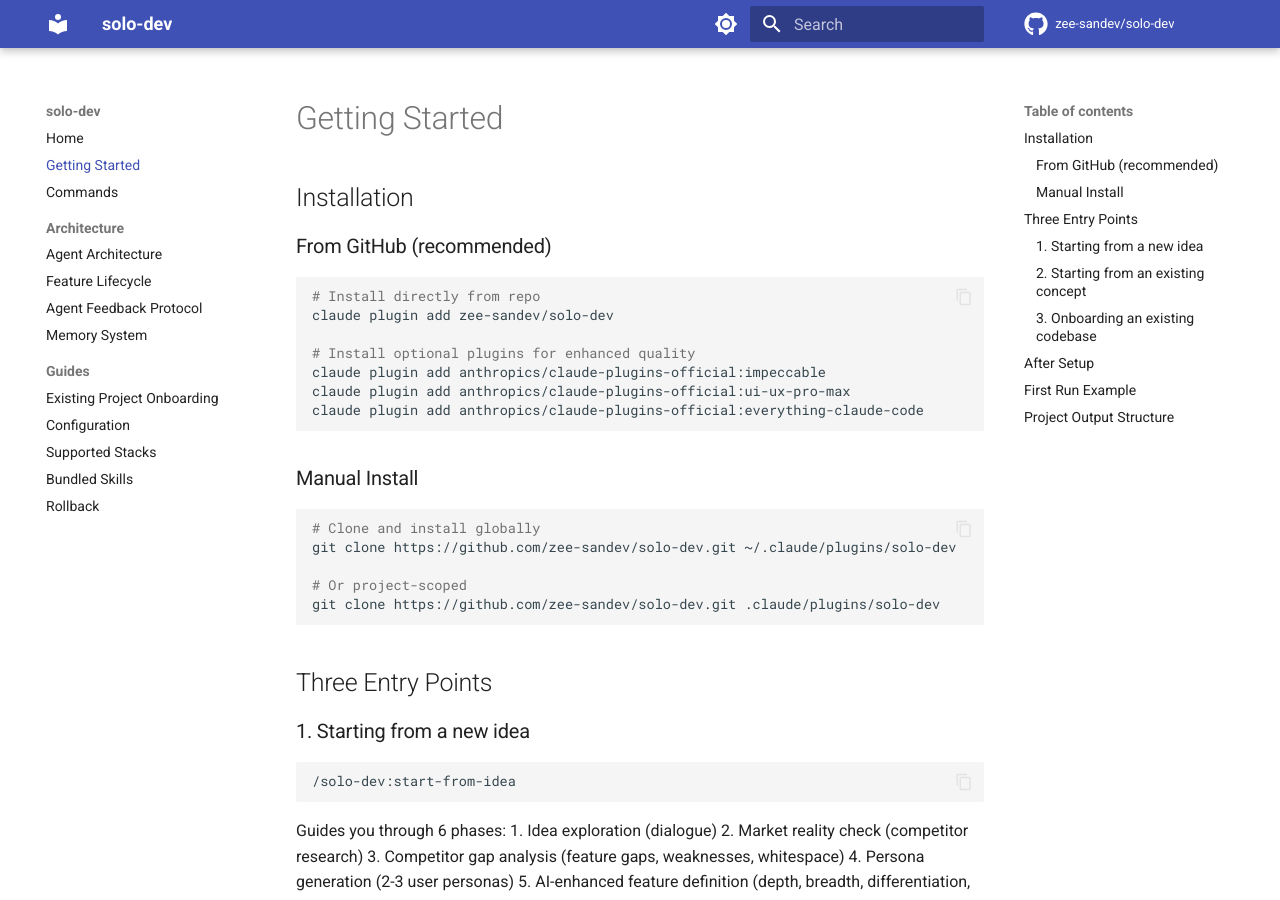
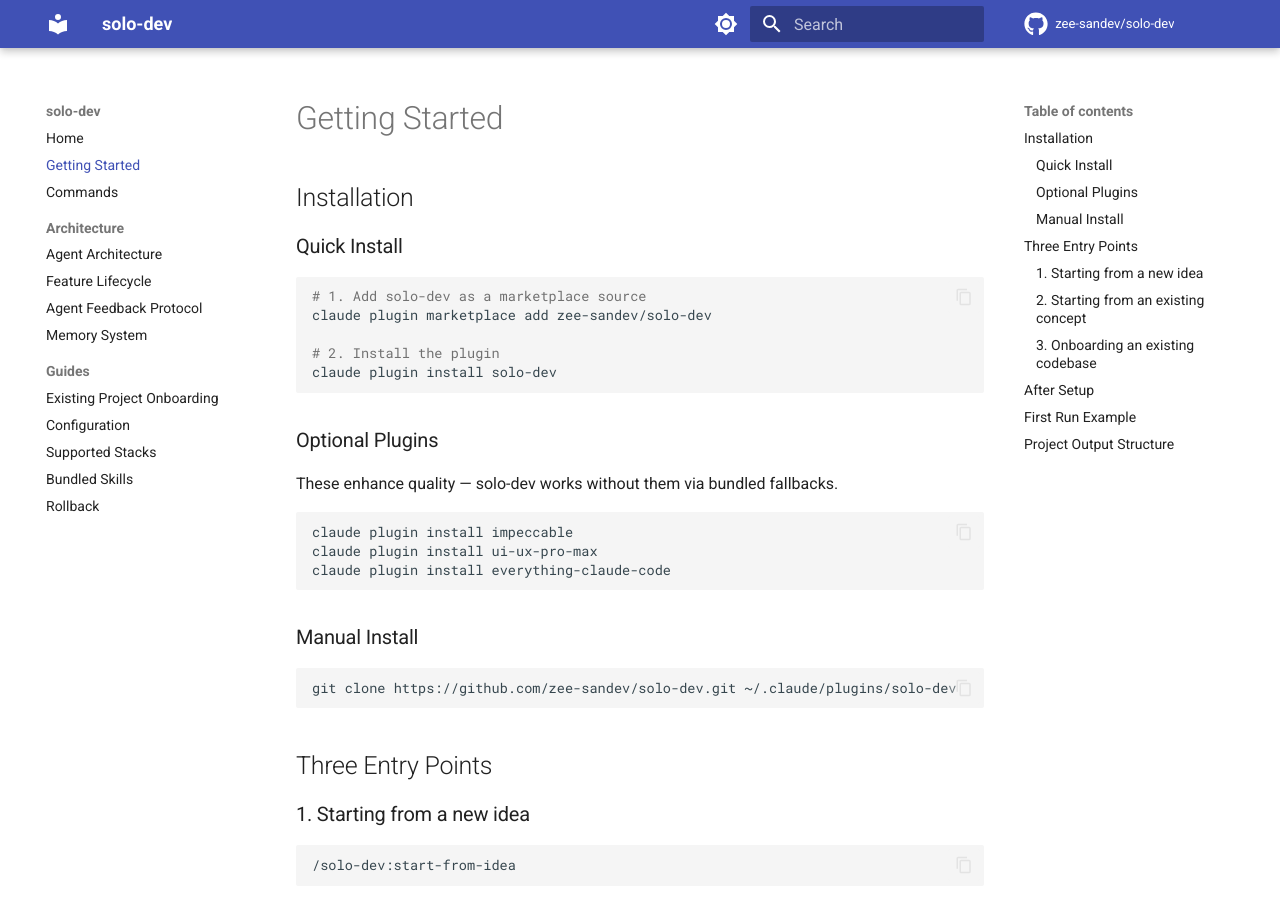
Before and after one commit to zee-sandev/solo-dev, an MkDocs documentation site: the page built from wiki/Getting-Started.md, in a window 1280 px wide and 900 px high. Built offline with MkDocs 1.6.1 and Material for MkDocs 9.7.7, drawn with Linux system fonts in a browser that asks for light colours; comment, search, counter and statistics services are not loaded.

Commit message:
fix: correct install instructions to use marketplace add + install
Claude Code uses `plugin marketplace add` to register a repo,
then `plugin install` to install from it.

````diff
--- a/wiki/Getting-Started.md
+++ b/wiki/Getting-Started.md
@@ -2,26 +2,30 @@
 
 ## Installation
 
-### From GitHub (recommended)
+### Quick Install
 
 ```bash
-# Install directly from repo
-claude plugin add zee-sandev/solo-dev
+# 1. Add solo-dev as a marketplace source
+claude plugin marketplace add zee-sandev/solo-dev
 
-# Install optional plugins for enhanced quality
-claude plugin add anthropics/claude-plugins-official:impeccable
-claude plugin add anthropics/claude-plugins-official:ui-ux-pro-max
-claude plugin add anthropics/claude-plugins-official:everything-claude-code
+# 2. Install the plugin
+claude plugin install solo-dev
+```
+
+### Optional Plugins
+
+These enhance quality — solo-dev works without them via bundled fallbacks.
+
+```bash
+claude plugin install impeccable
+claude plugin install ui-ux-pro-max
+claude plugin install everything-claude-code
 ```
 
 ### Manual Install
 
 ```bash
-# Clone and install globally
 git clone https://github.com/zee-sandev/solo-dev.git ~/.claude/plugins/solo-dev
-
-# Or project-scoped
-git clone https://github.com/zee-sandev/solo-dev.git .claude/plugins/solo-dev
 ```
 
 ## Three Entry Points
````
Also changed, not shown: README.md (+15 -11 lines).
